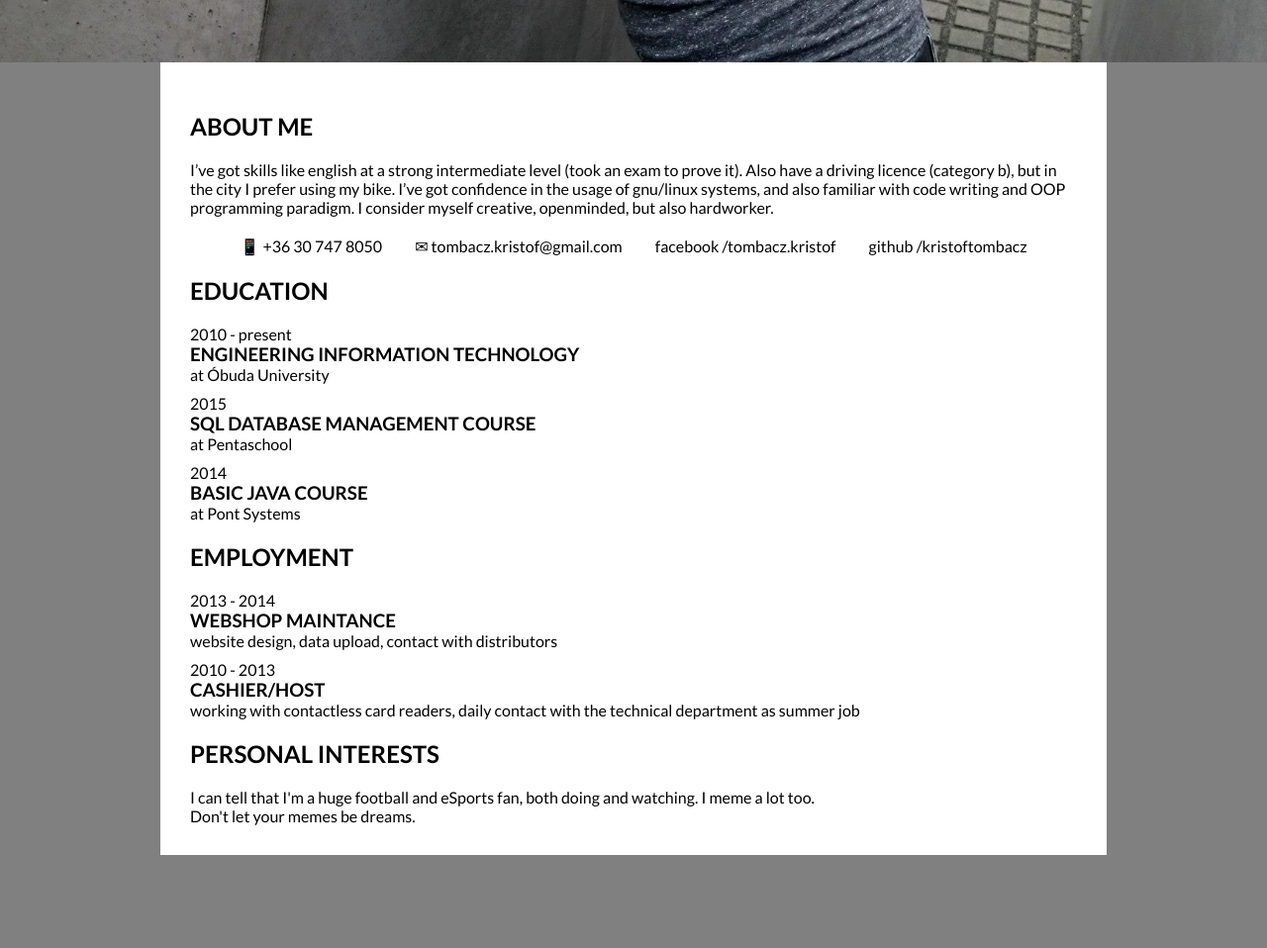
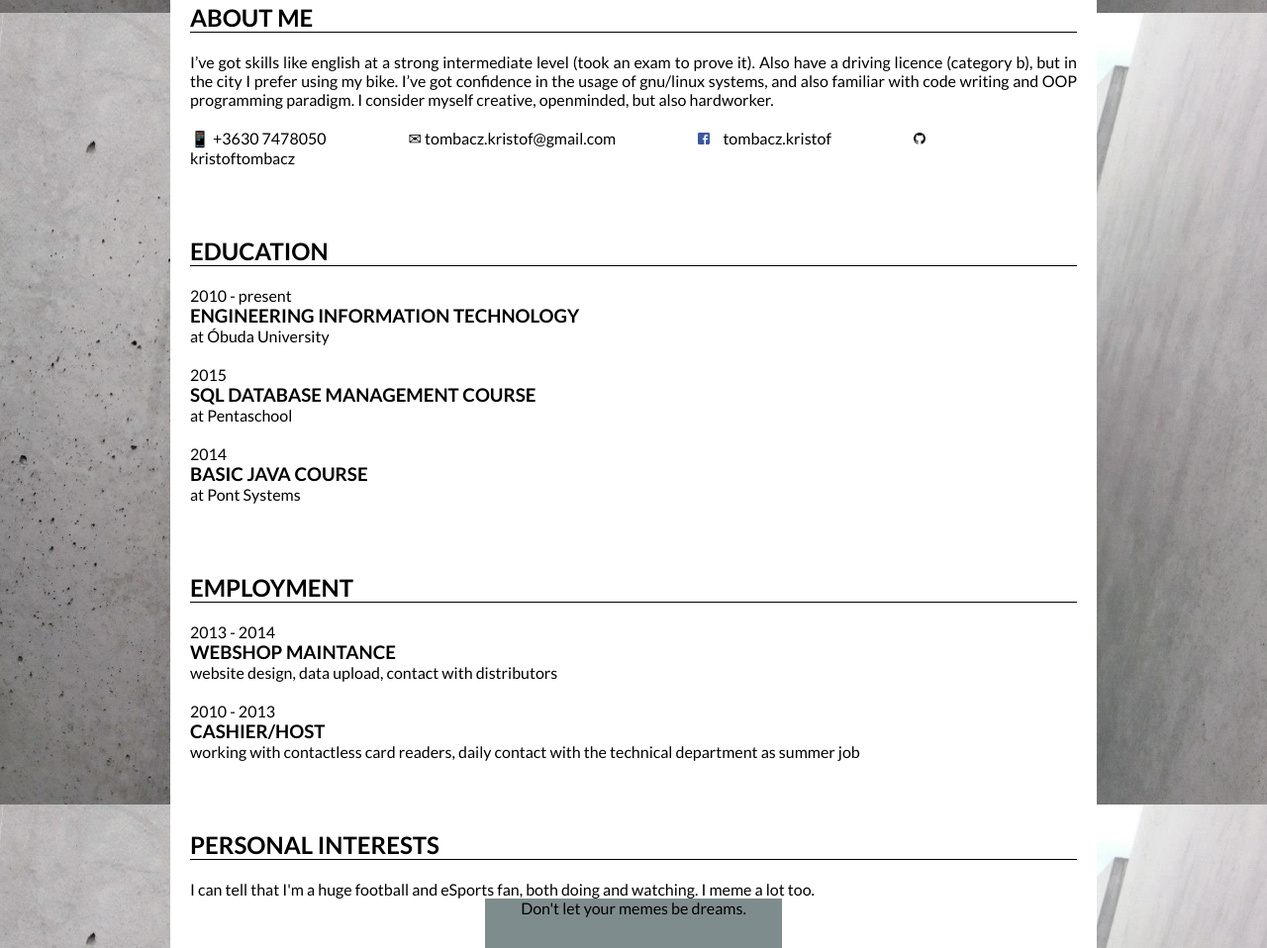
Before and after one commit to green-fox-academy/kristoftombacz, a plain HTML site: page week-1/day-4/cv/index.html in a window 1280 px wide. Shown: the part 787-1745 px from the top of the page at 99% size. Before the commit the page ends 1651 px from the top, so only its background shows below. Drawn offline with Linux system fonts and the light colour scheme.

Commit message:
almost finished verison of my cv

```diff
--- a/week-1/day-4/cv/css/style.css
+++ b/week-1/day-4/cv/css/style.css
@@ -4,7 +4,8 @@
 
   font-family: Lato, sans-serif;
 }
-header {
+
+body {
   background-image: url("../img/background2.jpg");
   background-size:cover;
   background-attachment: fixed;
@@ -15,15 +16,20 @@ header {
 
   padding-top: 50px;
 }
-body {
-  background-color: grey;
+blockquote {
+  background-color: #7f8c8d;
+  text-align: center;
+
+  height: 50px;
+  width: 300px;
+  margin: auto;
 }
 li {
   list-style-type: none;
-  margin: 10px auto;
+  margin-bottom: 20px;
 }
 span {
-  margin: 0 15px;
+  margin-right: 80px;
 }
 
 
@@ -43,21 +49,29 @@ h1, h2, h3 {
   text-transform: uppercase;
 }
 h2 {
-  margin: 20px auto;
+  border-bottom: solid 1px black;
+  margin: 70px auto 20px auto;
 }
 
-.adatok {
-  text-align: center;
+.kep {
+  width: 12px;
+  height: 12px;
+  margin-right: 10px;
+}
+.about {
+  margin: 20px auto;
 }
 .container {
   max-width: 70%;
-  margin: 0 auto;
-  padding: 30px;
+  margin: 50px auto 50px auto;
+  padding: 0 20px;
+  overflow: hidden;
   background-color: #FFF;
 }
 .masikha {
-  margin-top: 600px;
+  margin-top: 550px;
 }
-.about {
+.aboutme {
   margin-bottom: 20px;
+  text-align: justify;
 }
--- a/week-1/day-4/cv/index.html
+++ b/week-1/day-4/cv/index.html
@@ -16,17 +16,17 @@
 
     <div class="container">
       <section>
-        <h2>About me</h2>
+        <h2 class="about">About me</h2>
 
-        <p class="about">
+        <p class="aboutme">
           I’ve got skills like english at a strong intermediate level (took an exam to prove it). Also have a driving licence (category b), but in the city I prefer using my bike. I’ve got confidence in the usage of gnu/linux systems, and also familiar with code writing and OOP programming paradigm.  I consider myself creative, openminded, but also hardworker.
         </p>
 
         <p class="adatok">
-          <span>📱 +36 30 747 8050</span>
+          <span>📱 +3630 7478050</span>
           <span>✉ tombacz.kristof@gmail.com</span>
-          <span>facebook /tombacz.kristof</span>
-          <span>github /kristoftombacz</span>
+          <span><img src="img/fb-logo.png" alt="facebook logo" class="kep"/> tombacz.kristof</span>
+          <span><img src="img/github-logo.png" alt="github logo" class="kep"/> kristoftombacz</span>
         </p>
       </section>
 
```
Also changed, not shown: week-1/day-4/cv/img/fb-logo.png (added), week-1/day-4/cv/img/github-logo.png (added), week-1/day-4/cv/img/kascawc.png (added), week-1/day-4/cv/img/pepe.PNG (deleted), week-1/day-4/cv/img/profile.PNG (deleted).
